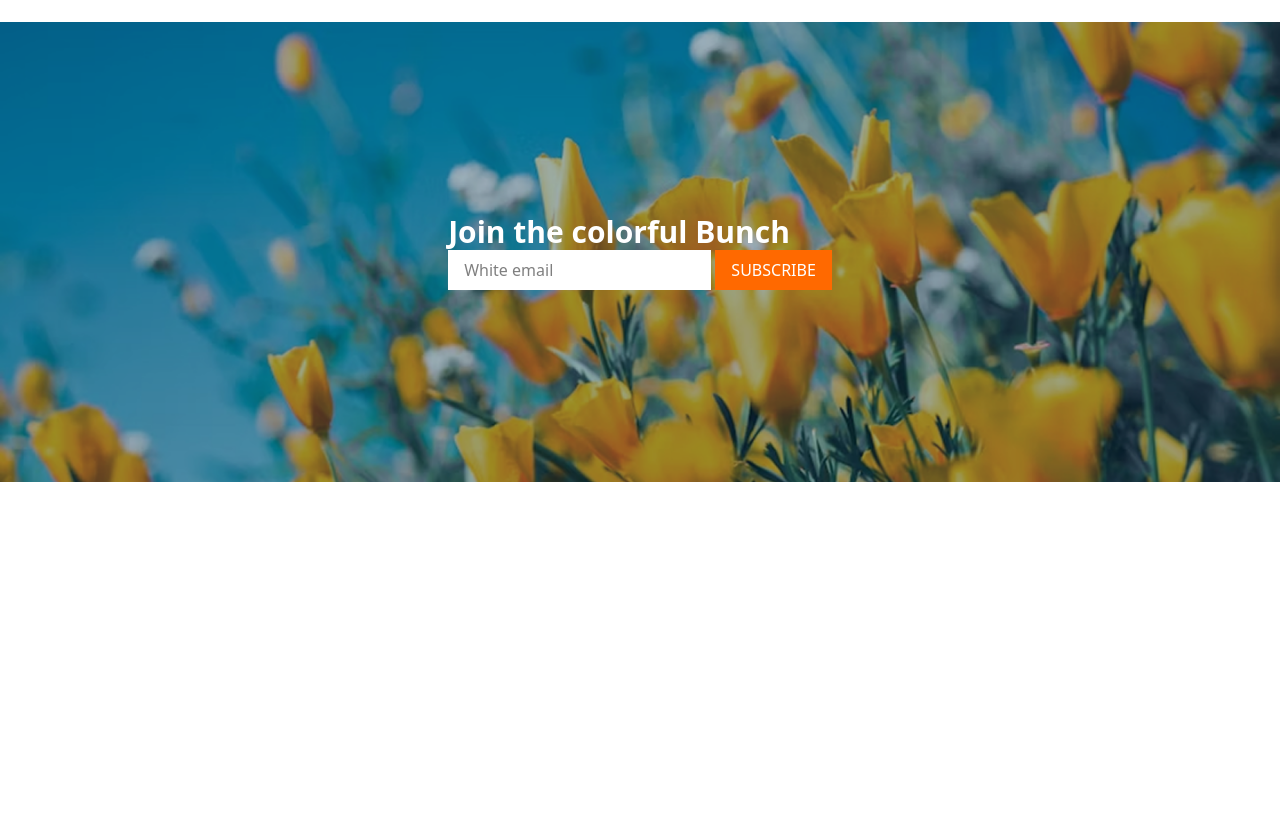
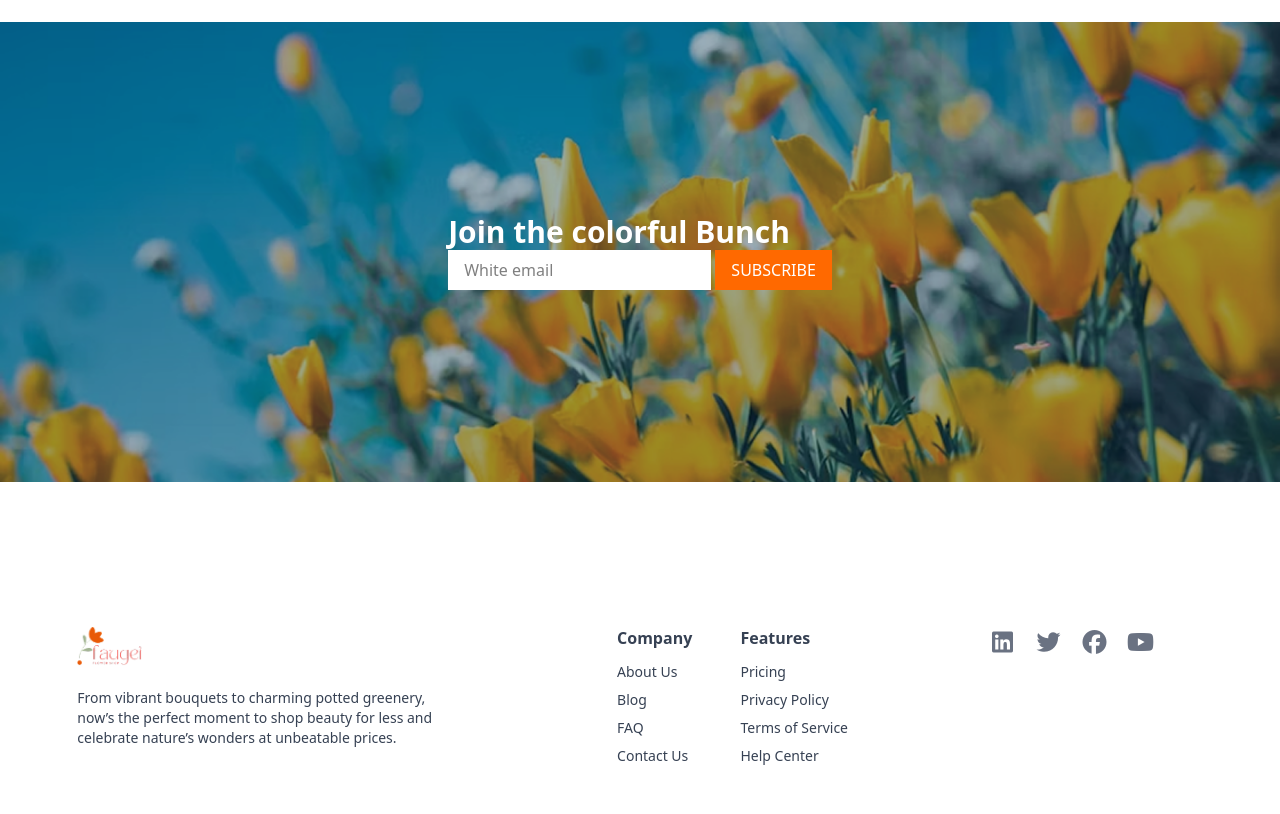
Before and after one commit to arfanur04/m12a2-responsive-flowers, a plain HTML site: page index.html in a window 1280 px wide. Shown: the part 3366-4180 px from the top of the page. Before the commit the page ends 3944 px from the top, so only its background shows below. Drawn offline with nearby package versions, Linux system fonts and the light colour scheme.

Commit message:
footer added

```diff
--- a/index.html
+++ b/index.html
@@ -315,21 +315,156 @@
 			>
 				<main>
 					<h2 class="text-3xl font-bold">Join the colorful Bunch</h2>
-					<div>
+					<div class="">
 						<input
-							class="px-4 py-2 m-0 text-black bg-white"
+							class="inline-block px-4 py-2 m-0 text-black bg-white border-none"
 							type="email"
 							name=""
 							id=""
 							placeholder="White email"
 						/>
-						<button class="px-4 py-2 m-0 text-white bg-orange-500">
+						<button
+							class="inline-block px-4 py-2 m-0 text-white bg-orange-500 border-none cursor-pointer hover:bg-orange-600"
+						>
 							SUBSCRIBE
 						</button>
 					</div>
 				</main>
 			</section>
 		</main>
-		<footer></footer>
+		<footer class="w-11/12 mx-auto mt-12 max-w-7xl md:mt-24">
+			<main class="py-12 text-gray-700">
+				<div class="container flex flex-col px-6 mx-auto md:flex-row">
+					<!-- Logo & tagline -->
+					<div class="mb-8 lg:mb-0">
+						<a
+							href="/"
+							class="inline-flex items-center"
+						>
+							<img
+								src="./assets/logo.png"
+								alt=""
+								class="w-auto h-10"
+							/>
+						</a>
+						<p class="max-w-sm mt-4 text-sm">
+							From vibrant bouquets to charming potted greenery, now’s the
+							perfect moment to shop beauty for less and celebrate nature’s
+							wonders at unbeatable prices.
+						</p>
+					</div>
+
+					<!-- Navigation columns -->
+					<div
+						class="grid grid-cols-1 gap-8 lg:grid-cols-4 md:justify-items-center"
+					>
+						<div class="hidden md:block"></div>
+						<div>
+							<h3 class="mb-3 font-semibold">Company</h3>
+							<ul class="space-y-2 text-sm">
+								<li>
+									<a
+										href="#"
+										class="hover:text-gray-900"
+										>About Us</a
+									>
+								</li>
+								<li>
+									<a
+										href="#"
+										class="hover:text-gray-900"
+										>Blog</a
+									>
+								</li>
+								<li>
+									<a
+										href="#"
+										class="hover:text-gray-900"
+										>FAQ</a
+									>
+								</li>
+								<li>
+									<a
+										href="#"
+										class="hover:text-gray-900"
+										>Contact Us</a
+									>
+								</li>
+							</ul>
+						</div>
+
+						<div>
+							<h3 class="mb-3 font-semibold">Features</h3>
+							<ul class="space-y-2 text-sm">
+								<li>
+									<a
+										href="#"
+										class="hover:text-gray-900"
+										>Pricing</a
+									>
+								</li>
+								<li>
+									<a
+										href="#"
+										class="hover:text-gray-900"
+										>Privacy Policy</a
+									>
+								</li>
+								<li>
+									<a
+										href="#"
+										class="hover:text-gray-900"
+										>Terms of Service</a
+									>
+								</li>
+								<li>
+									<a
+										href="#"
+										class="hover:text-gray-900"
+										>Help Center</a
+									>
+								</li>
+							</ul>
+						</div>
+					</div>
+
+					<!-- Social icons -->
+					<div class="flex mt-8 space-x-4 md:mt-0">
+						<a
+							href="https://linkedin.com"
+							target="_blank"
+							aria-label="LinkedIn"
+							class="text-2xl text-gray-500 hover:text-blue-600"
+						>
+							<i class="fab fa-linkedin"></i>
+						</a>
+						<a
+							href="https://x.com"
+							target="_blank"
+							aria-label="X (Twitter)"
+							class="text-2xl text-gray-500 hover:text-black"
+						>
+							<i class="fab fa-twitter"></i>
+						</a>
+						<a
+							href="https://facebook.com"
+							target="_blank"
+							aria-label="Facebook"
+							class="text-2xl text-gray-500 hover:text-blue-800"
+						>
+							<i class="fab fa-facebook"></i>
+						</a>
+						<a
+							href="https://youtube.com"
+							target="_blank"
+							aria-label="YouTube"
+							class="text-2xl text-gray-500 hover:text-red-600"
+						>
+							<i class="fab fa-youtube"></i>
+						</a>
+					</div>
+				</div>
+			</main>
+		</footer>
 	</body>
 </html>
```
